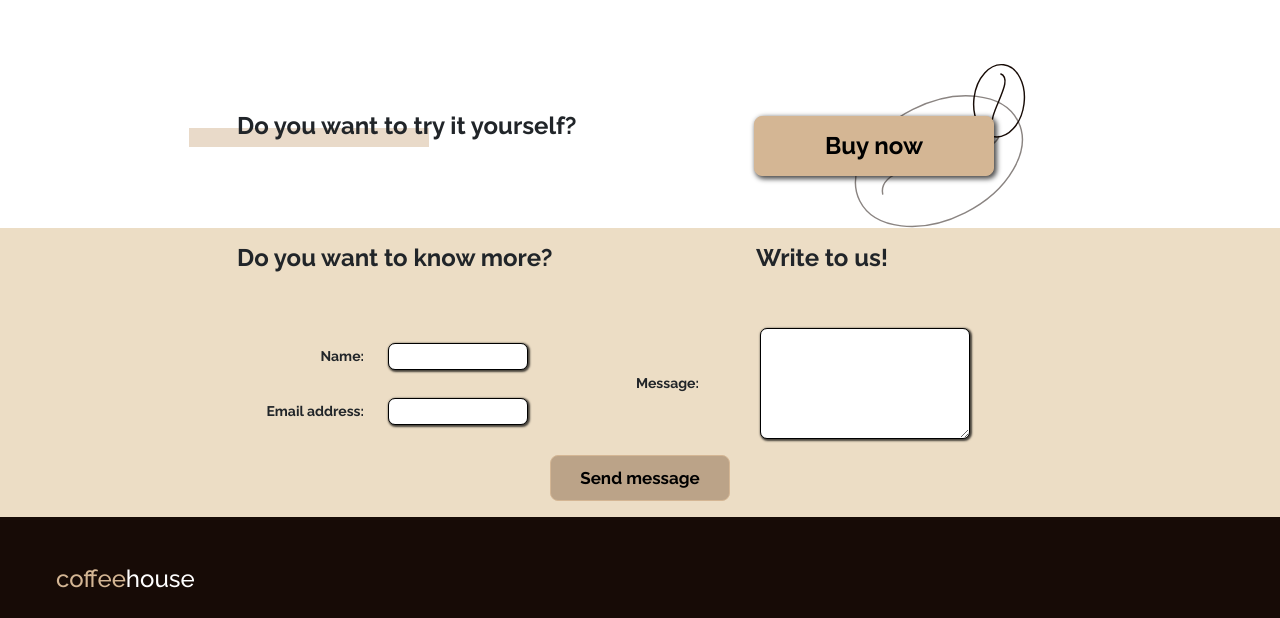
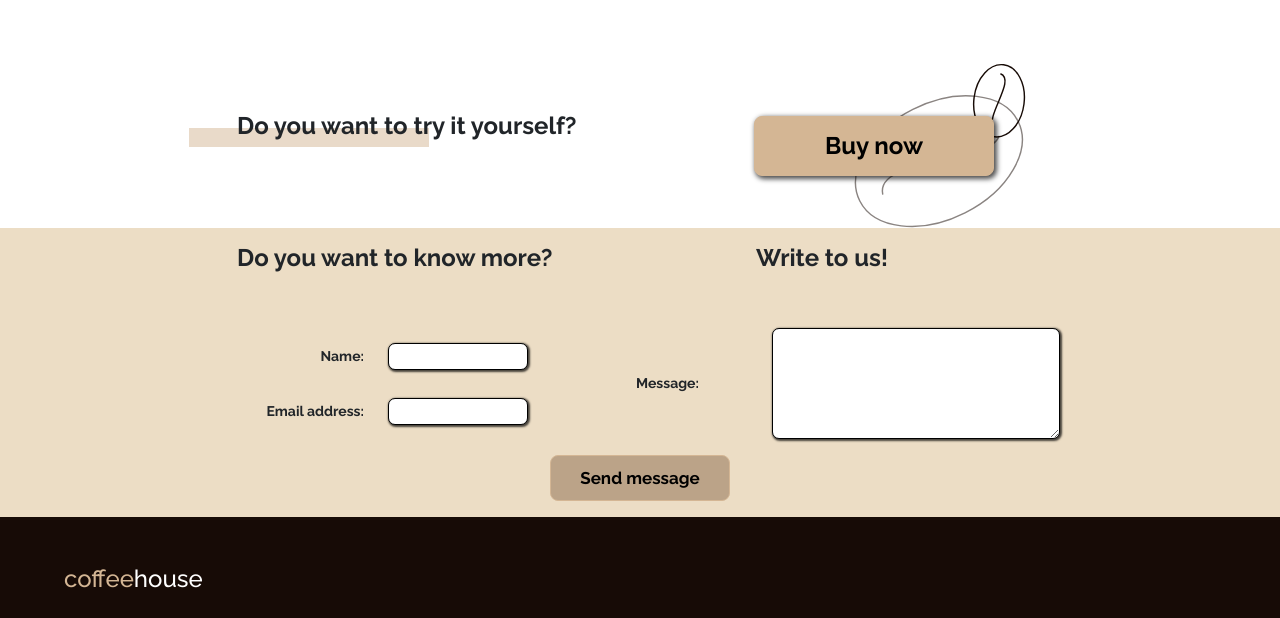
Before and after one commit to Hanysisko/projectcoffee, a PHP site: page /index.html in a window 1280 px wide. Shown: the part 1471-2089 px from the top of the page. Run offline with PHP 8.4, Linux system fonts and the light colour scheme; some libraries are stand-ins or nearby versions.

Commit message:
'message' management

```diff
--- a/index.html
+++ b/index.html
@@ -143,6 +143,11 @@
 
             </div>
         </div>
+
+        <!--pole do kontaktu importowane z pliku-->
+        <div id="message-placeholder"></div>
+
+
     </header>
 
 
@@ -155,7 +160,11 @@
          });
 
          $(function(){
-         $("#footer-placeholder").load("parts/msgfooter.html");
+         $("#message-placeholder").load("parts/message.html");
+         });
+
+         $(function(){
+         $("#footer-placeholder").load("parts/footer.html");
          });
         </script>
 
--- a/main.css
+++ b/main.css
@@ -354,7 +354,11 @@ input[type=email]
 textarea
 {
     box-shadow: 1px 1px 2px 1px rgba(0,0,0,0.7);
-    min-width:15em;
+    width: 100%;
+/*
+    min-width: 15em;
+    max-width: 20em;
+*/
     border: 1px solid;
     border-radius: 7px;
     font-size: 14px;
--- /dev/null
+++ b/parts/footer.html
@@ -0,0 +1,13 @@
+ <footer>
+
+    <div style="background-color:#170B06">
+        <div class="kontejner container-fluid justify-content-center">
+            <div class="row d-flex">
+                <a class="text-white pt-5 pb-3 ps-4" style="text-decoration:none;" href="index.html">
+                    <h1><div style="display: inline; color: #d4b694">coffee</div>house</h1>
+                </a>
+            </div>
+        </div>
+    </div>
+
+</footer>
--- a/parts/msgfooter.html
+++ b/parts/message.html
@@ -1,16 +1,14 @@
-<footer>
-
         <div style="background-color:#ecddc5">
             <div class="kontejner container-fluid justify-content-center">
-                <div class="row d-flex" style="background-color:#ecddc5">
+                <div class="row d-flex">
+
                     <div class="col-sm-7 d-flex">
                         <div class="col-md-9 offset-md-3 p-3"><h5>Do you want to know more?</h5></div>
                     </div>
+
                     <div class="col-sm-5 p-3 pb-5 d-none d-md-block"><h5>Write to us!</h5></div>
 
                 </div>
-
-
 
                 <div class="row d-flex">
 
@@ -46,8 +44,8 @@
 
                     <div class="row col-6 offset-3 offset-md-0">
 
-                        <div class="col-6 form-group row d-flex align-items-center">
-                            <label class="col-md-6 p-0">
+                        <div class="form-group row d-flex align-items-center m-0 p-0">
+                            <label class="col-md-3 p-0">
                                 <span class="formtext col-form-label d-flex ps-2">Message:</span>
                             </label>
 
@@ -69,27 +67,6 @@
                     </span>
 
                 </div>
+
             </div>
         </div>
-
-
-
-
-
-
-
-
-
-
-
-    <div style="background-color:#170B06">
-        <div class="kontejner container-fluid justify-content-center">
-            <div class="row d-flex">
-                <a class="text-white pt-5 pb-3 ps-3" style="text-decoration:none;" href="index.html">
-                    <h1><div style="display: inline; color: #d4b694">coffee</div>house</h1>
-                </a>
-            </div>
-        </div>
-    </div>
-
-</footer>
```
Also changed, not shown: standsfor.html (+10 -2 lines). Lines whose indentation alone changed are shown as unchanged.
